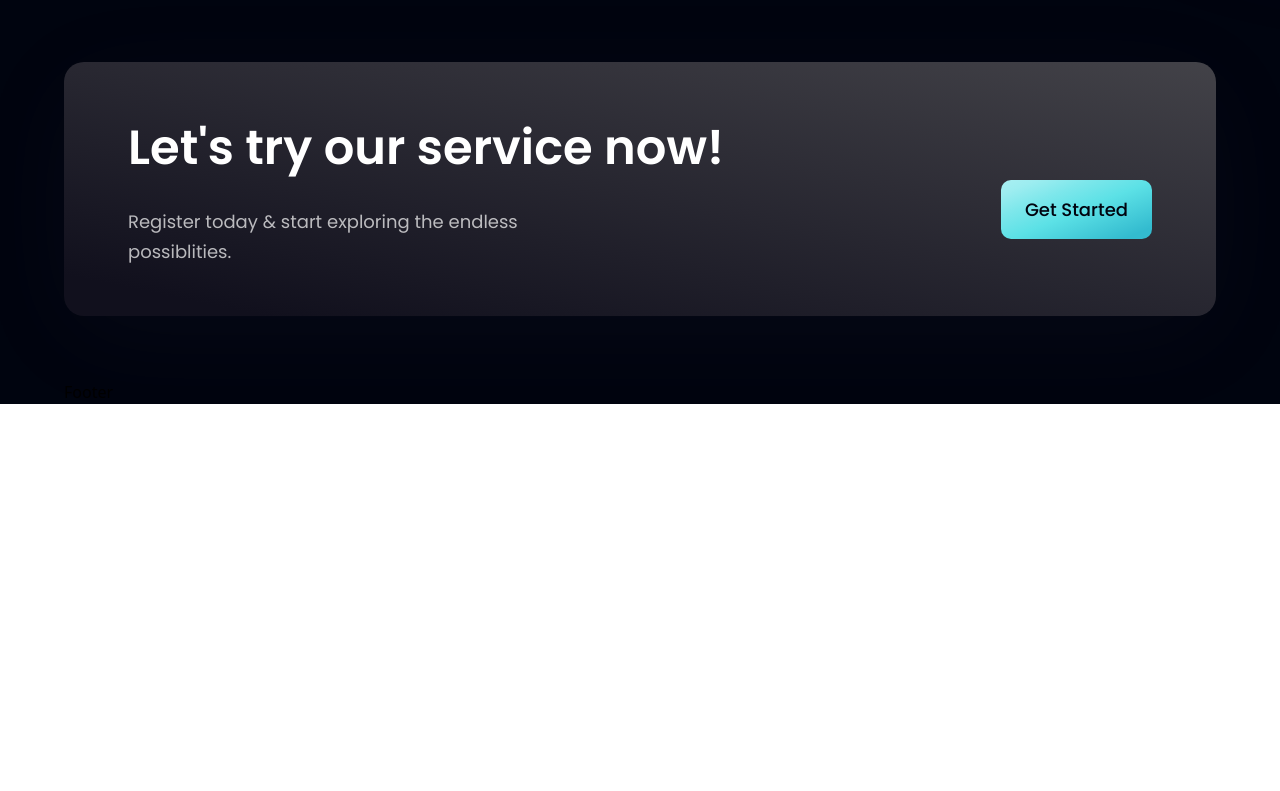
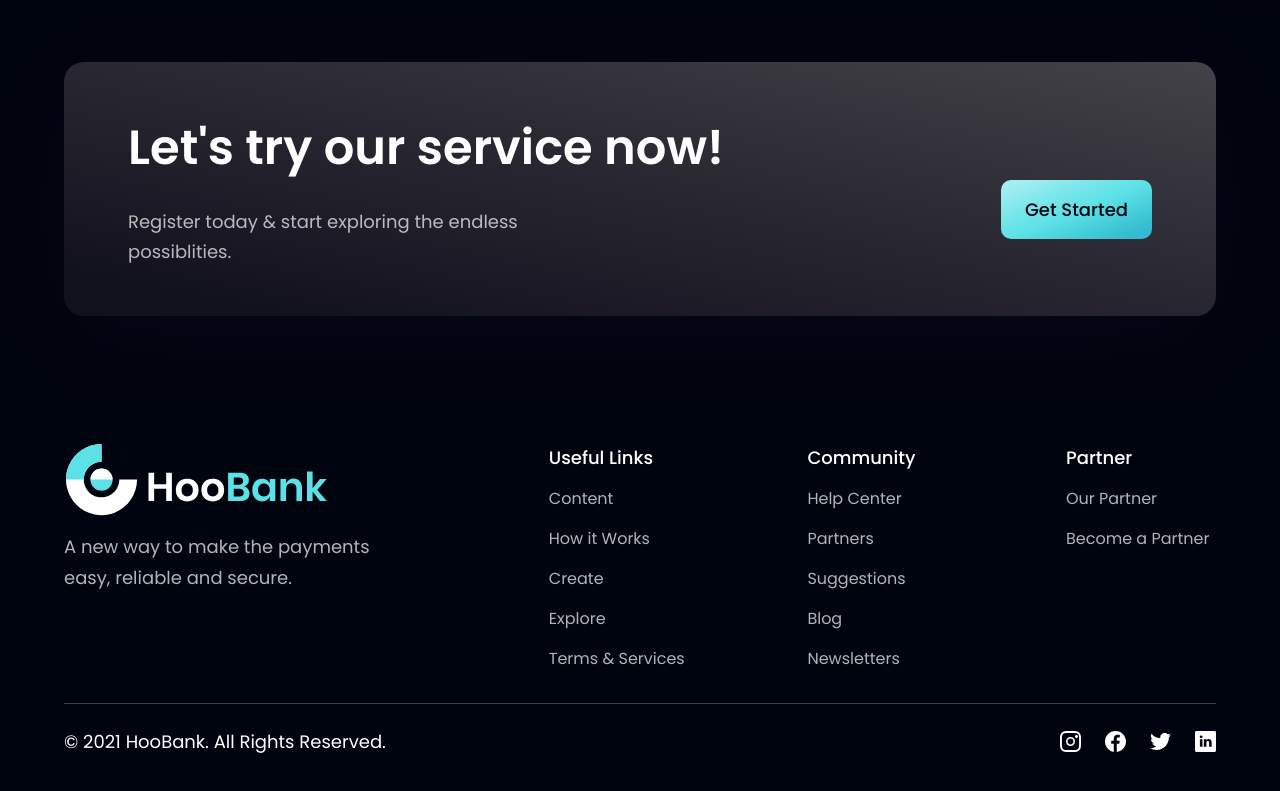
Before and after one commit to hariskhan636/ISSM-Project-Week2, a React (Vite) app: page / in a window 1280 px wide. Shown: the part 4051-4842 px from the top of the page. Before the commit the page ends 4455 px from the top, so only its background shows below. Built offline with nearby package versions, Linux system fonts and the light colour scheme.

Commit message:
feat: add footer

```diff
--- a/src/components/Footer.tsx
+++ b/src/components/Footer.tsx
@@ -1,7 +1,66 @@
-import React from "react";
+import styles from "../style";
+import { logo } from "../assets";
+import { footerLinks, socialMedia } from "../constants";
 
 const Footer = () => {
-  return <div>Footer</div>;
+  return (
+    <section className={`${styles.flexCenter} ${styles.paddingY} flex-col`}>
+      <div className={`${styles.flexStart} md:flex-row flex-col mb-8 w-full`}>
+        <div className="flex-1 flex flex-col justify-start mr-10">
+          <img
+            src={logo}
+            alt="hoobank"
+            className="w-[266px] h-[72px] object-contain"
+          />
+          <p className={`${styles.paragraph} mt-4 max-w-[310px]`}>
+            A new way to make the payments easy, reliable and secure.
+          </p>
+        </div>
+        <div className="flex-[1.5] w-full flex flex-row justify-between flex-wrap md:mt-0 mt-10">
+          {footerLinks.map((footerlink) => (
+            <div
+              key={footerlink.title}
+              className={`flex flex-col ss:my-0 my-4 min-w-[150px]`}
+            >
+              <h4 className="font-poppins font-medium text-[18px] leading-[27px] text-white">
+                {footerlink.title}
+              </h4>
+              <ul className="list-none mt-4">
+                {footerlink.links.map((link, index) => (
+                  <li
+                    key={link.name}
+                    className={`font-poppins font-normal text-[16px] leading-[24px] text-dimWhite hover:text-secondary cursor-pointer ${
+                      index !== footerlink.links.length - 1 ? "mb-4" : "mb-0"
+                    }`}
+                  >
+                    {link.name}
+                  </li>
+                ))}
+              </ul>
+            </div>
+          ))}
+        </div>
+      </div>
+      <div className="w-full flex justify-between items-center md:flex-row flex-col pt-6 border-t-[1px] border-t-[#3f3e45]">
+        <p className="font-poppins font-normal text-center text-[18px] leading-[27px] text-white">
+          © 2021 HooBank. All Rights Reserved.
+        </p>
+        <div className="flex flex-row md:mt-0 mt-6">
+          {socialMedia.map((social, index) => (
+            <img
+              key={social.id}
+              src={social.icon}
+              alt={social.id}
+              className={`w-[21px] h-[21px] object-contain cursor-pointer ${
+                index !== socialMedia.length - 1 ? "mr-6" : "mr-0"
+              }`}
+              onClick={() => window.open(social.link)}
+            />
+          ))}
+        </div>
+      </div>
+    </section>
+  );
 };
 
 export default Footer;
```
